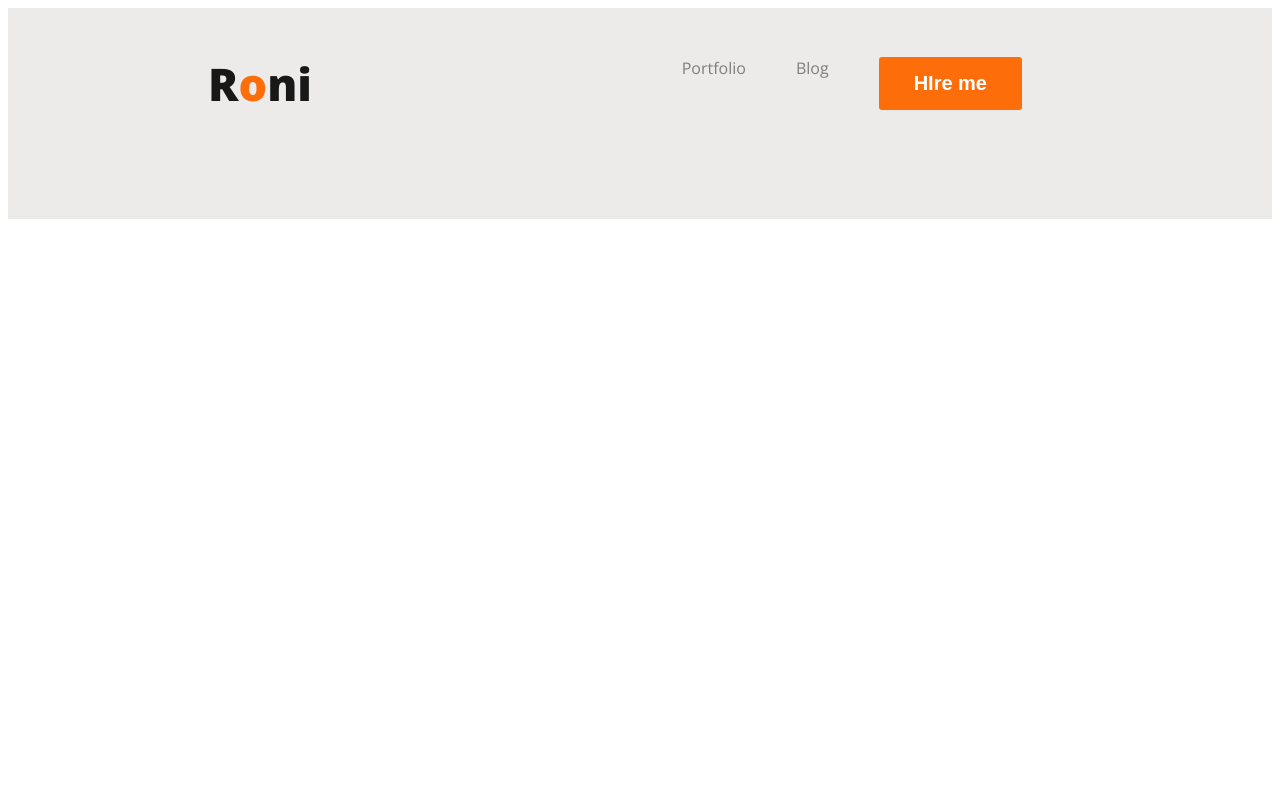
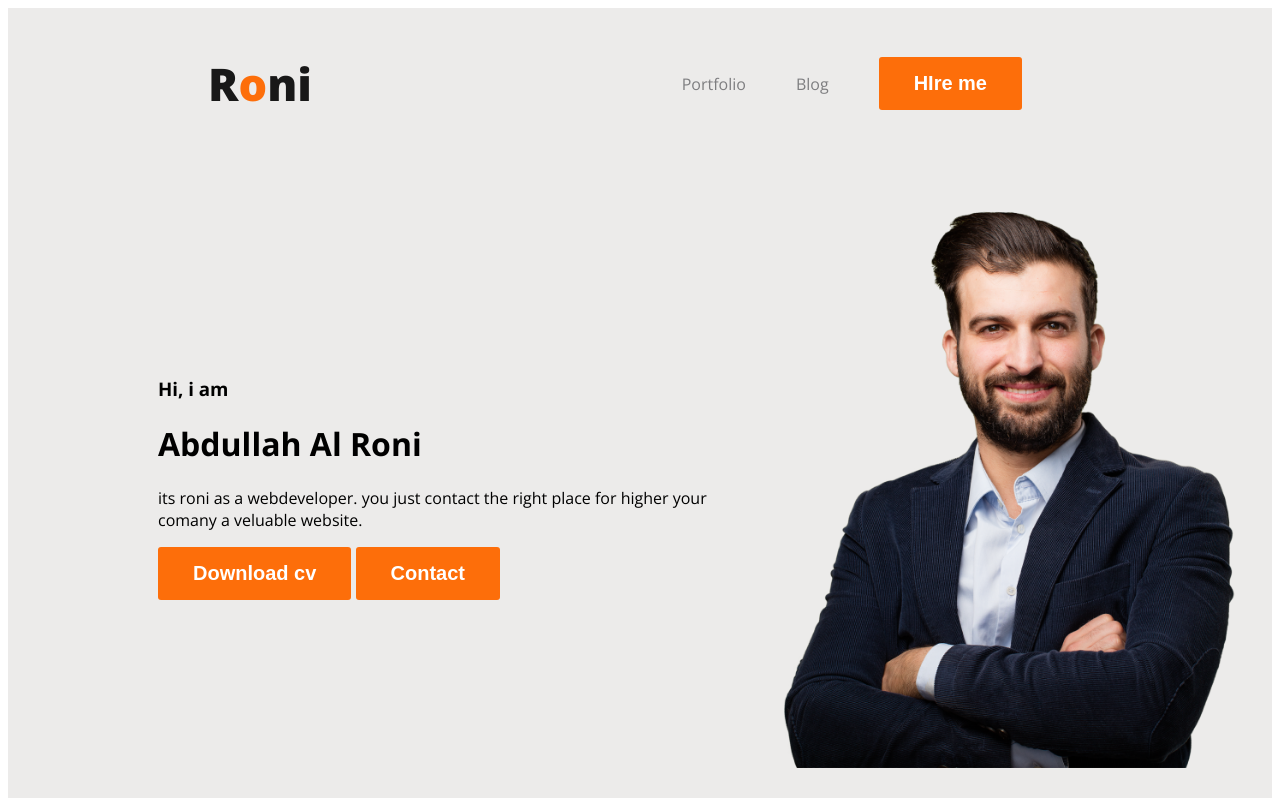
Before and after one commit to Roni0186/abdullah-portfolio, a plain HTML site: page index.html in a window 1280 px wide. Drawn offline with nearby package versions, Linux system fonts and the light colour scheme.

Commit message:
2nd push

```diff
--- a/index.html
+++ b/index.html
@@ -20,7 +20,14 @@
             </ul>
         </nav>
         <div class="banner">
-
+            <div>
+                <h3 class="banner-welcome">Hi, i am</h3>
+                <h1 class="banner-heading">Abdullah Al Roni</h1>
+                <p>its roni as a webdeveloper. you just contact the right place for higher your comany a veluable website.</p>
+                <button class="button-primary">Download cv</button>
+                <button class="button-primary">Contact</button>
+            </div>
+            <img class="main-pic" src="/images/hardy.png" alt="">
         </div>
     </header>
     <main>
--- a/styles/portfolio.css
+++ b/styles/portfolio.css
@@ -30,6 +30,7 @@ nav {
 }
 nav > ul{
     display: flex;
+    align-items: center;
 }
 nav li {
     list-style: none;
@@ -44,4 +45,9 @@ nav a{
 }
 .banner{
     padding: 30px 30px 30px 150px;
+    display: flex;
+    align-items: center;
 }
+.banner .main-pic{
+    width: 500px;
+}
```
